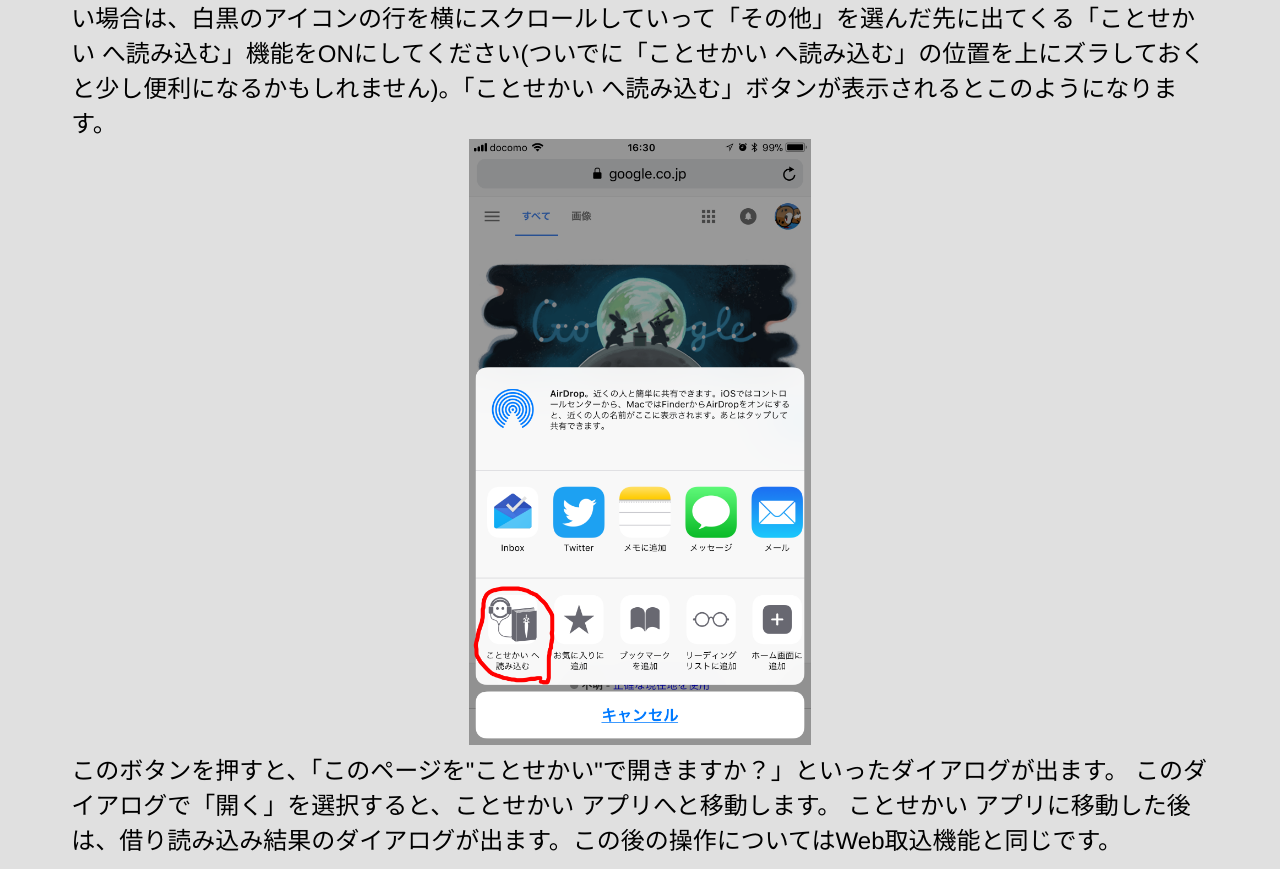
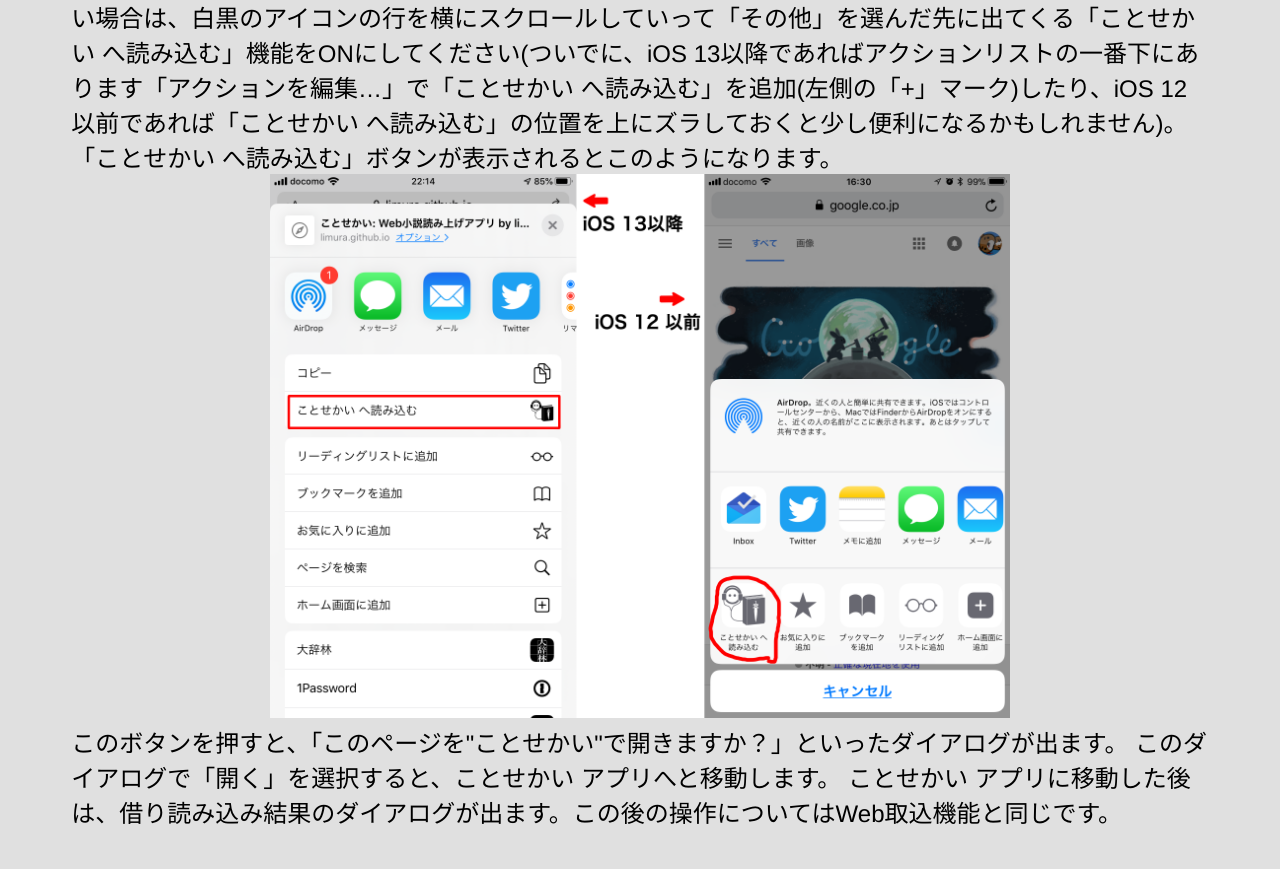
Before and after one commit to limura/NovelSpeaker, a plain HTML site: page WebImport.html in a window 1280 px wide. Shown: the part 5820-6689 px from the top of the page. Drawn offline with Linux system fonts and the light colour scheme; a web font is replaced by a local one.

Commit message:
SafariのシェアボタンでのUIが激変したので追従

```diff
--- a/WebImport.html
+++ b/WebImport.html
@@ -111,8 +111,10 @@ Web取込タブは以下のようなボタン等があります。
 Safariから利用する機能は、Safari のシェアボタンを利用します。(それ以外のアプリからのシェアボタンでは恐らくは正常に機能しません)ですので、まずは Safari を起動してください。
 Safari にはシェアボタン(四角い箱から上向きの矢印が出ているボタン)があります。表示されていない場合はページを一番上までスクロールさせてみると出てくると思います。
 <div class="centerImage"><img width="30%" src="images/IMG_8521_mark.png" alt="Safari のシェアボタン"></div>
-シェアボタンを押すと、カラーのアイコンの行と白黒のアイコンの行が出て来ると思います。「ことせかい へ読み込む」機能は白黒のアイコンの行に属しています。もし、「ことせかい へ読み込む」のボタンが無い場合は、白黒のアイコンの行を横にスクロールしていって「その他」を選んだ先に出てくる「ことせかい へ読み込む」機能をONにしてください(ついでに「ことせかい へ読み込む」の位置を上にズラしておくと少し便利になるかもしれません)。「ことせかい へ読み込む」ボタンが表示されるとこのようになります。
-<div class="centerImage"><img width="30%" src="images/IMG_8525_mark.png" alt="ことせかい へ読み込むボタン"></div>
+シェアボタンを押すと、カラーのアイコンの行と白黒のアイコンの行が出て来ると思います。「ことせかい へ読み込む」機能は白黒のアイコンの行に属しています。もし、「ことせかい へ読み込む」のボタンが無い場合は、白黒のアイコンの行を横にスクロールしていって「その他」を選んだ先に出てくる「ことせかい へ読み込む」機能をONにしてください(ついでに、iOS 13以降であればアクションリストの一番下にあります「アクションを編集…」で「ことせかい へ読み込む」を追加(左側の「+」マーク)したり、iOS 12以前であれば「ことせかい へ読み込む」の位置を上にズラしておくと少し便利になるかもしれません)。「ことせかい へ読み込む」ボタンが表示されるとこのようになります。
+<div class="centerImage">
+<img width="65%" src="images/ImportToNovelSpeaker.png" alt="ことせかい へ読み込むボタン">
+</div>
 このボタンを押すと、「このページを"ことせかい"で開きますか？」といったダイアログが出ます。
 このダイアログで「開く」を選択すると、ことせかい アプリへと移動します。
 ことせかい アプリに移動した後は、借り読み込み結果のダイアログが出ます。この後の操作についてはWeb取込機能と同じです。
```
Also changed, not shown: images/ImportToNovelSpeaker.png (added), 1 other file.
